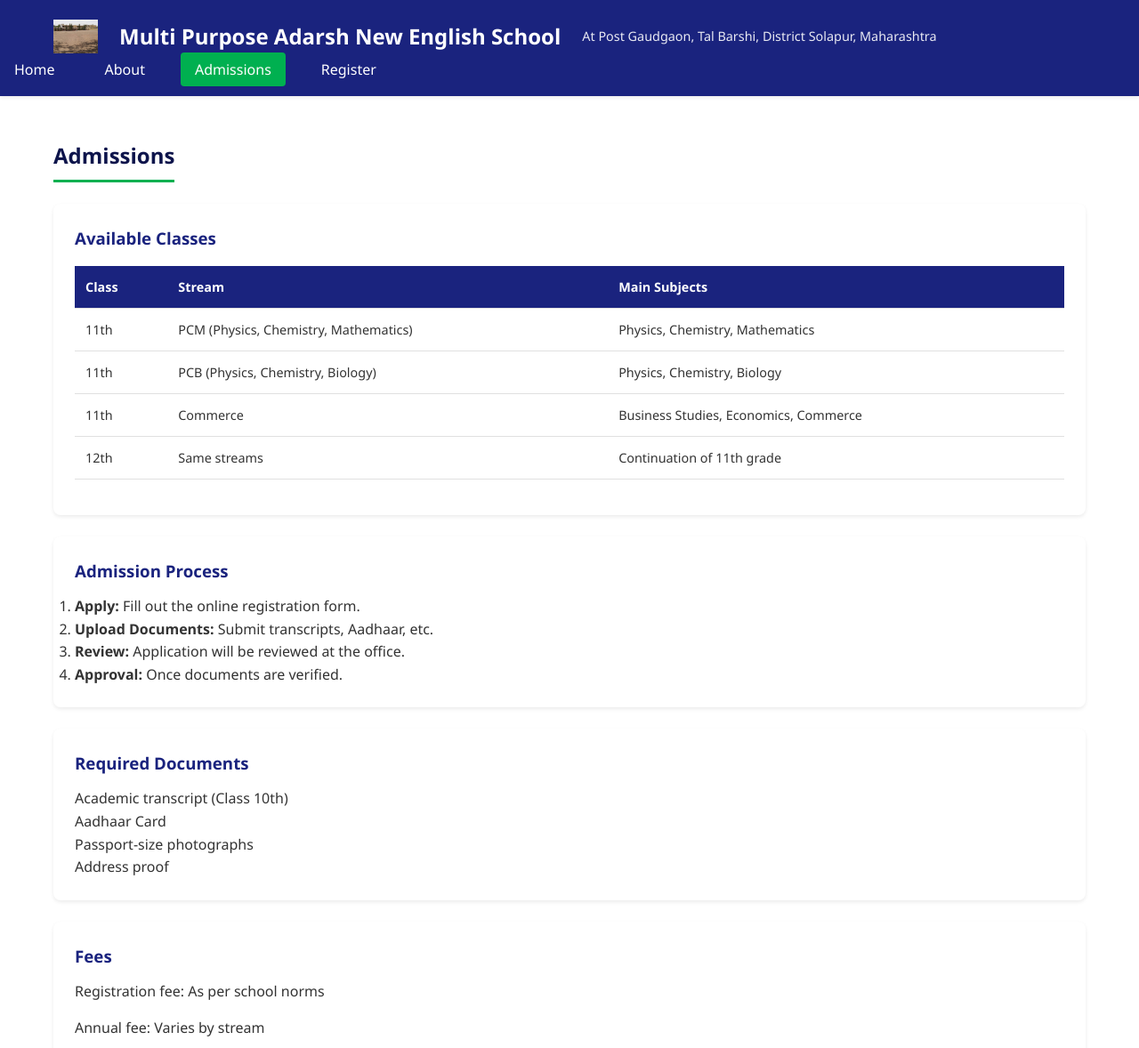
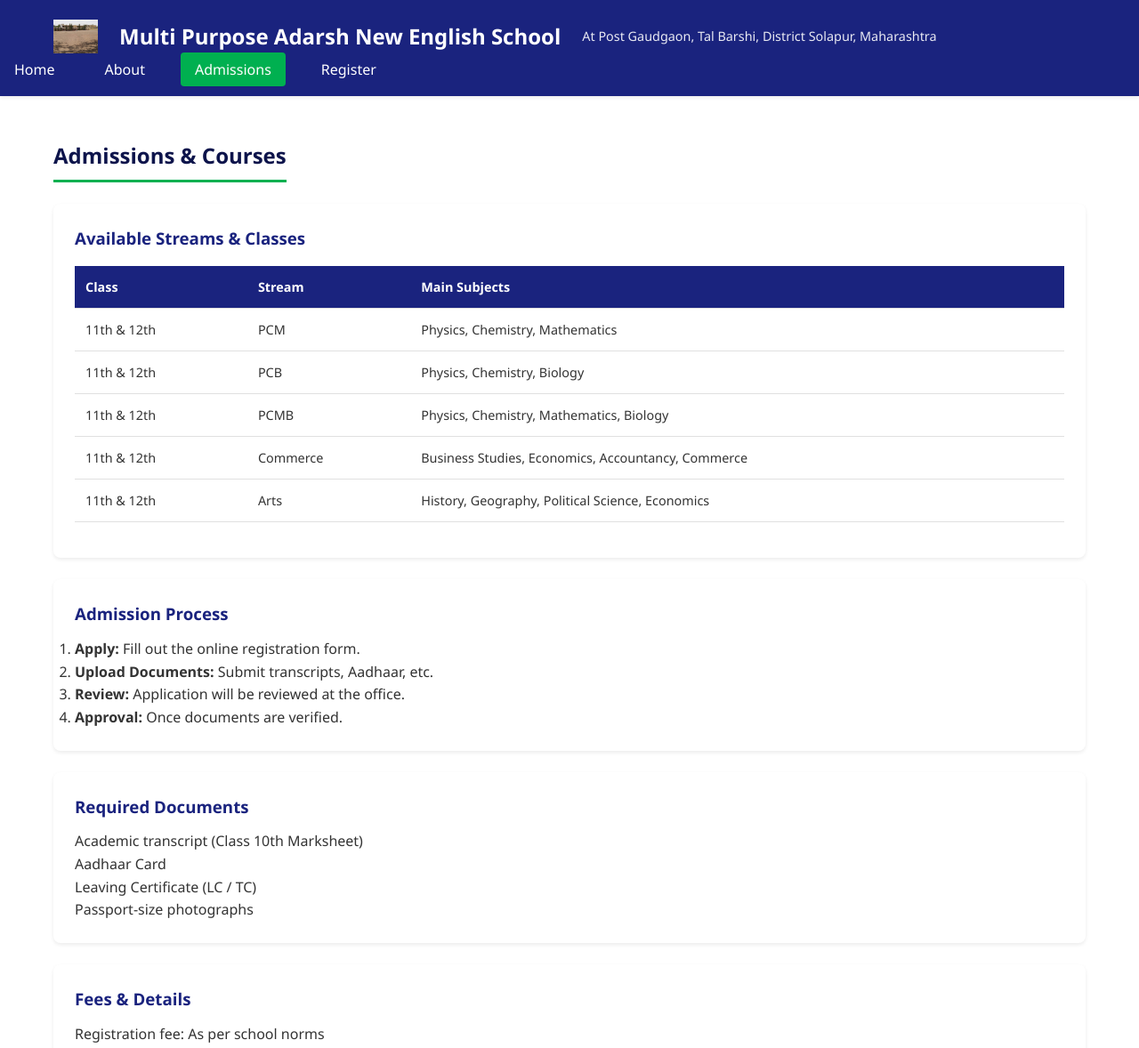
Before and after one commit to atharv-2252/adarshNewEnglish, a website: page admissions.html in a window 1280 px wide. Shown: the top 1178 px of the page at 89% size. Drawn offline with Linux system fonts and the light colour scheme.

Commit message:
Update college photo background in hero section, add Arts and PCMB streams, clean layout
Co-Authored-By: Claude Opus 5.5 <noreply@anthropic.com>

```diff
--- a/admissions.html
+++ b/admissions.html
@@ -10,7 +10,7 @@
 <header class="site-header">
     <div class="container">
         <div class="logo">
-            <img src="assets/college-photo.jpg" alt="Multi Purpose Adarsh New English School Logo" class="logo-img">
+            <img src="assets/logo.png" alt="Multi Purpose Adarsh New English School Logo" class="logo-img">
         </div>
         <h1 class="site-title">Multi Purpose Adarsh New English School</h1>
         <p class="site-tagline">At Post Gaudgaon, Tal Barshi, District Solapur, Maharashtra</p>
@@ -27,10 +27,10 @@
 
 <main class="content-section">
     <div class="container">
-        <h2>Admissions</h2>
+        <h2>Admissions & Courses</h2>
 
         <div class="info-card">
-            <h3>Available Classes</h3>
+            <h3>Available Streams & Classes</h3>
             <table>
                 <thead>
                     <tr>
@@ -41,24 +41,29 @@
                 </thead>
                 <tbody>
                     <tr>
-                        <td>11th</td>
-                        <td>PCM (Physics, Chemistry, Mathematics)</td>
+                        <td>11th & 12th</td>
+                        <td>PCM</td>
                         <td>Physics, Chemistry, Mathematics</td>
                     </tr>
                     <tr>
-                        <td>11th</td>
-                        <td>PCB (Physics, Chemistry, Biology)</td>
+                        <td>11th & 12th</td>
+                        <td>PCB</td>
                         <td>Physics, Chemistry, Biology</td>
                     </tr>
                     <tr>
-                        <td>11th</td>
-                        <td>Commerce</td>
-                        <td>Business Studies, Economics, Commerce</td>
+                        <td>11th & 12th</td>
+                        <td>PCMB</td>
+                        <td>Physics, Chemistry, Mathematics, Biology</td>
                     </tr>
                     <tr>
-                        <td>12th</td>
-                        <td>Same streams</td>
-                        <td>Continuation of 11th grade</td>
+                        <td>11th & 12th</td>
+                        <td>Commerce</td>
+                        <td>Business Studies, Economics, Accountancy, Commerce</td>
+                    </tr>
+                    <tr>
+                        <td>11th & 12th</td>
+                        <td>Arts</td>
+                        <td>History, Geography, Political Science, Economics</td>
                     </tr>
                 </tbody>
             </table>
@@ -77,15 +82,15 @@
         <div class="info-card">
             <h3>Required Documents</h3>
             <ul>
-                <li>Academic transcript (Class 10th)</li>
+                <li>Academic transcript (Class 10th Marksheet)</li>
                 <li>Aadhaar Card</li>
+                <li>Leaving Certificate (LC / TC)</li>
                 <li>Passport-size photographs</li>
-                <li>Address proof</li>
             </ul>
         </div>
 
         <div class="info-card">
-            <h3>Fees</h3>
+            <h3>Fees & Details</h3>
             <p>Registration fee: As per school norms</p>
             <p>Annual fee: Varies by stream</p>
             <p>Activities and library facilities included.</p>
--- a/css/style.css
+++ b/css/style.css
@@ -38,7 +38,7 @@ p { margin-bottom: 1rem; }
 .nav-link.active { background: var(--secondary); }
 
 /* Hero */
-.hero-section { background: linear-gradient(135deg, var(--primary), var(--primary-dark)); color: white; text-align: center; padding: 4rem 2rem; }
+.hero-section { background: linear-gradient(rgba(13, 20, 75, 0.75), rgba(26, 35, 126, 0.75)), url('../assets/college-photo.jpg'); background-size: cover; background-position: center; color: white; text-align: center; padding: 6rem 2rem; }
 .hero-section h2 { font-size: 2rem; margin-bottom: 1rem; }
 .hero-section p { font-size: 1.1rem; max-width: 700px; margin: 0 auto 2rem; }
 .btn { display: inline-block; padding: 0.75rem 2rem; border-radius: 6px; font-weight: 600; border: none; cursor: pointer; transition: transform 0.2s, box-shadow 0.2s; }
```
Also changed, not shown: about.html (+1 -1 lines), index.html (+6 -15 lines), register.html (+8 -4 lines).
